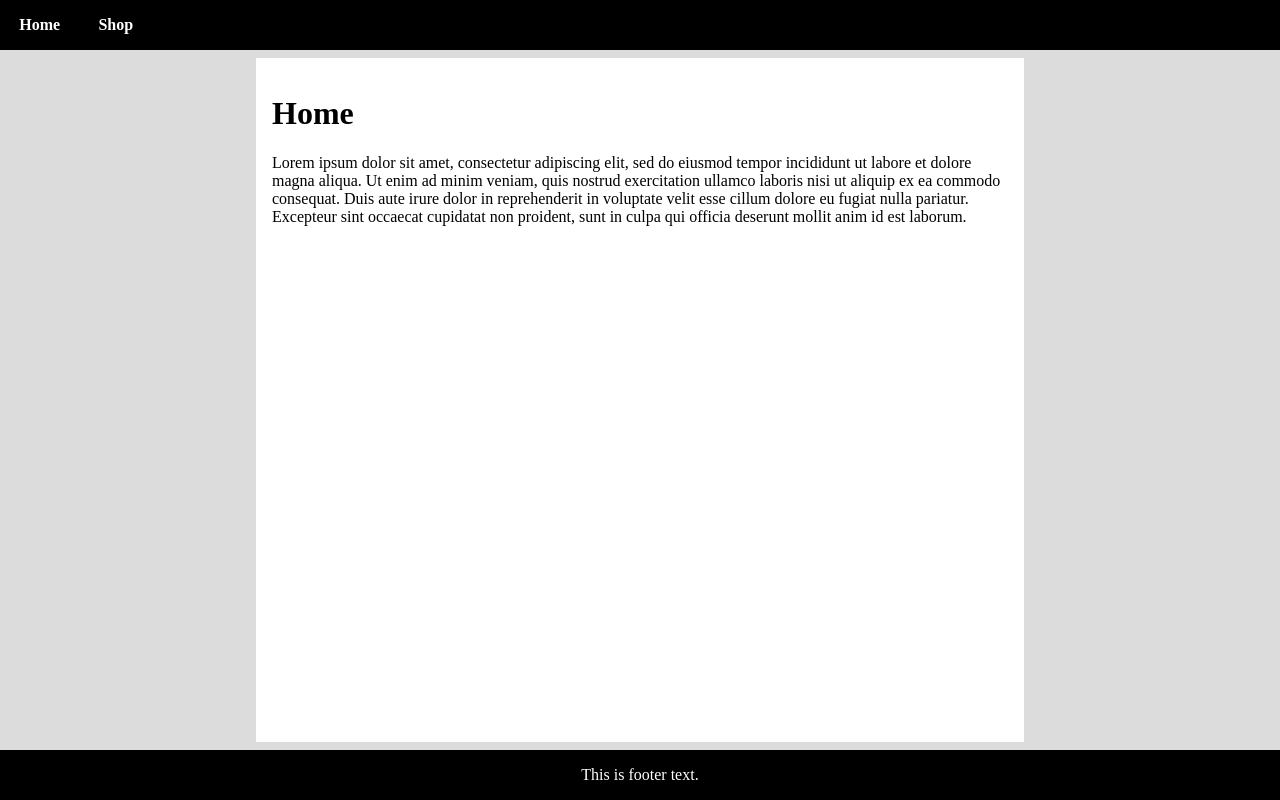
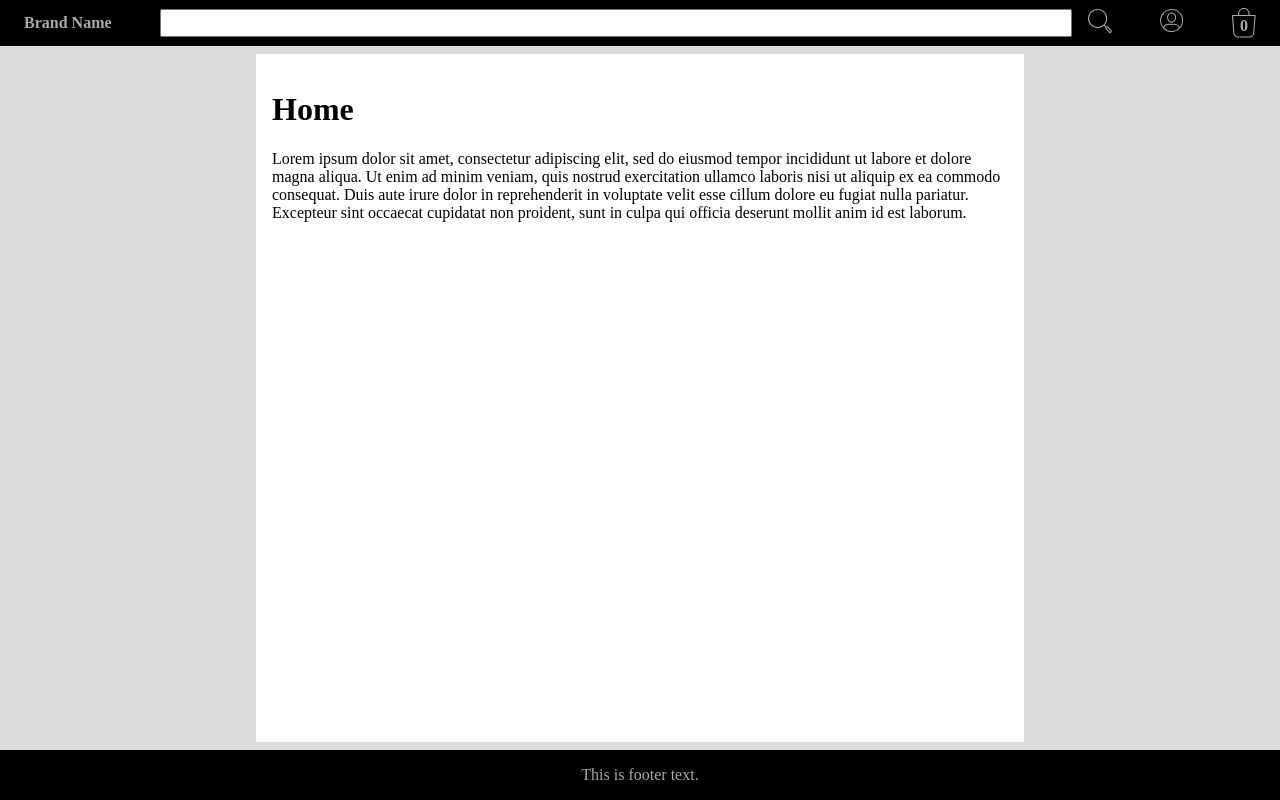
Before and after one commit to blayzeon/shopping-cart, a React (Create React App) app: page / in a window 1280 px wide. Built offline with nearby package versions, Linux system fonts and the light colour scheme.

Commit message:
add profile and cart to nav

```diff
--- a/src/Example.js
+++ b/src/Example.js
@@ -7,8 +7,55 @@ export default function Example() {
       <header>
         <nav>
           <ul className="flex-nav">
-            <li>Home</li>
-            <li>Shop</li>
+            <li>Brand Name</li>
+            <li className="flex-pair flex-end">
+              <input type="text" />
+              <button>
+                <svg viewBox="0 0 24 24" xmlns="http://www.w3.org/2000/svg">
+                  <path
+                    fill="inherit"
+                    d="M22.535 22.647l-.394.908-.707-.309-.619-.619-.883-.972L18.12 19.8l-.664-1.562.865-.725 1.566.961 1.15 1.15 2.28 1.433.106 1.041-.888.55"
+                  ></path>
+                  <path
+                    d="M23.316 21.056l-3.181-3.182a1.682 1.682 0 00-1.814-.362s0-.028-.028-.028l-1.535-1.535c3.349-3.768 3.21-9.544-.39-13.144-3.74-3.74-9.824-3.74-13.563 0-3.74 3.74-3.74 9.823 0 13.562 1.87 1.87 4.325 2.791 6.781 2.791 2.288 0 4.549-.81 6.363-2.428l1.507 1.507a1.658 1.658 0 00.279 2.01l3.181 3.18c.335.336.754.503 1.172.503.419 0 .865-.167 1.172-.502.726-.67.726-1.73.056-2.372zM3.642 15.558c-3.293-3.293-3.293-8.651 0-11.972a8.458 8.458 0 015.972-2.484 8.41 8.41 0 015.972 2.484c3.321 3.321 3.321 8.68.028 11.972-3.293 3.321-8.68 3.321-11.972 0zm18.893 7.089a.54.54 0 01-.782 0l-3.18-3.182a.54.54 0 010-.781.551.551 0 01.39-.168c.14 0 .279.056.39.168l3.182 3.153a.573.573 0 010 .81z"
+                    fill="currentColor"
+                    fillRule="nonzero"
+                  ></path>
+                </svg>
+              </button>
+            </li>
+            <li>
+              <svg xmlns="http://www.w3.org/2000/svg" viewBox="0 0 25 24">
+                <path
+                  fill="inherit"
+                  d="M4.2 19.6l.144-1.175.47-.47.724-.797.76-.362.725-.362.905-.29.651-.361h4.959l1.919.072.833.109 1.339.543s.543.362.688.434c.145.073.869.76.869.76l.76.797.154 1.102-.661 1.178-.724.724-1.267.616-1.267.47-1.665.435L12.1 23l-2.181.131-1.557-.434-1.303-.507-1.52-.724-.978-.833L4.2 19.6M8.125 7.5l.313-.969.437-.875.563-.468.78-.532.595-.312.843-.188 1.188-.031.75.25.656.344.594.656.687.625.25.688.313.562.125.781.062.969v.906l-.375.875-.406.906-.656.844-.625.469-.906.5-.97.063h-1.53l-.532-.376-.781-.468-.5-.75-.469-.719-.281-.75-.313-.719V8.97l.032-.75z"
+                ></path>
+                <path
+                  fill="currentColor"
+                  d="M12.1 14.2c2.6 0 4.7-2.4 4.7-5.3s-2.1-5.3-4.7-5.3S7.4 6 7.4 8.9s2.1 5.3 4.7 5.3zm0-9.6c2.1 0 3.7 1.9 3.7 4.3s-1.7 4.3-3.7 4.3c-2.1 0-3.7-1.9-3.7-4.3s1.6-4.3 3.7-4.3z"
+                ></path>
+                <path
+                  fill="currentColor"
+                  d="M12.1 0C5.5 0 .1 5.4.1 12c0 3.1 1.2 6 3.2 8.1 0 .1.1.1.1.1 2.2 2.3 5.3 3.8 8.7 3.8 6.6 0 12-5.4 12-12s-5.4-12-12-12zm0 1c6.1 0 11 4.9 11 11 0 2.6-.9 4.9-2.4 6.8-1.2-2.1-3.4-3.4-5.8-3.4H9.2c-2.4 0-4.6 1.3-5.8 3.3C2 16.9 1.1 14.6 1.1 12c0-6.1 4.9-11 11-11zm0 22c-3.1 0-5.9-1.3-7.9-3.4 1-1.9 2.9-3.2 5.1-3.2H15c2.2 0 4.1 1.2 5.1 3.2-2.1 2.1-4.9 3.4-8 3.4z"
+                ></path>
+              </svg>
+            </li>
+            <li className="bag-pair">
+              <svg viewBox="0 0 21 26" xmlns="http://www.w3.org/2000/svg">
+                <path
+                  fill="inherit"
+                  d="M.957 7.02l3.24-.486 5.79.135 9.778.351.378 2.12-1.185 13.44-.677 1.355-1.083.948-1.591.508-10.597.067-1.523-.575-1.253-1.117-.474-1.49-.44-4.232L.372 7.651z"
+                ></path>
+                <path
+                  d="M20.475 6.318a.777.777 0 00-.556-.244h-4.54v-1.13C15.38 2.199 13.125 0 10.346 0c-2.78 0-5.003 2.228-5.003 4.945v1.13H.773a.727.727 0 00-.557.243c-.154.153-.216.367-.216.58l1.143 14.926c.154 2.259 2.1 4.03 4.385 4.03h9.512c2.285 0 4.2-1.771 4.385-4l1.266-14.986a.832.832 0 00-.216-.55zM6.238 4.945c0-2.228 1.822-4.03 4.108-4.03 2.254 0 4.076 1.802 4.076 4.03v1.13H6.238v-1.13zm12.26 16.88c-.154 1.77-1.667 3.143-3.458 3.143H5.528c-1.822 0-3.335-1.404-3.459-3.174L.957 7.02h18.808l-1.266 14.804z"
+                  fill="currentColor"
+                  fillRule="nonzero"
+                ></path>
+              </svg>
+              <span id="bag-number">
+                <span>0</span>
+              </span>
+            </li>
           </ul>
         </nav>
       </header>
--- a/src/css/example.css
+++ b/src/css/example.css
@@ -1,3 +1,5 @@
+/* General Styling */
+
 html {
   background-color: rgb(220, 220, 220);
 }
@@ -10,6 +12,16 @@ body,
   width: 100%;
   margin: 0;
   padding: 0;
+}
+
+.flex-nav,
+.container > footer {
+  margin: 0;
+  padding: 0;
+  display: flex;
+  background-color: black;
+  color: rgb(170, 170, 170);
+  list-style-type: none;
 }
 
 .container {
@@ -25,18 +37,8 @@ body,
 .centered {
   margin: 0.5rem clamp(0.1rem, 20rem, 20%);
   padding: 1rem;
+  background-color: white;
   flex-grow: 1;
-  background-color: white;
-}
-
-.flex-nav,
-.container > footer {
-  margin: 0;
-  padding: 0;
-  display: flex;
-  background-color: black;
-  color: white;
-  list-style-type: none;
 }
 
 .container > footer {
@@ -45,16 +47,61 @@ body,
   padding: 1rem;
 }
 
+/* Nav styling */
+
+.flex-nav {
+  align-items: center;
+  justify-content: center;
+  line-height: baseline;
+}
+
+.flex-nav > li {
+  padding: 0rem 0.5rem;
+  margin: 0.5rem 1rem;
+  font-weight: bold;
+  border-radius: 0.1rem;
+}
+
 .flex-nav > li:hover,
 .flex-nav .active {
   cursor: pointer;
-  background-color: rgba(133, 133, 133, 0.5);
   user-select: none;
+  color: white;
 }
 
-.flex-nav > li {
-  padding: 1rem 0.5rem;
-  margin: 0 0.7rem;
-  font-weight: bold;
-  border-radius: 0.1rem;
+.flex-pair > button {
+  all: unset;
 }
+
+.flex-pair {
+  display: flex;
+  flex-grow: 1;
+  gap: 1rem;
+}
+
+.flex-pair > input {
+  flex-grow: 1;
+}
+
+.flex-end {
+  text-align: end;
+  justify-self: flex-end;
+}
+
+.bag-pair {
+  position: relative;
+  display: flex;
+  align-items: center;
+  justify-content: center;
+  text-align: center;
+}
+
+.flex-nav svg {
+  width: 1.5rem;
+}
+
+.bag-pair > span {
+  position: absolute;
+  z-index: 1;
+  margin-top: 15%;
+}
```
